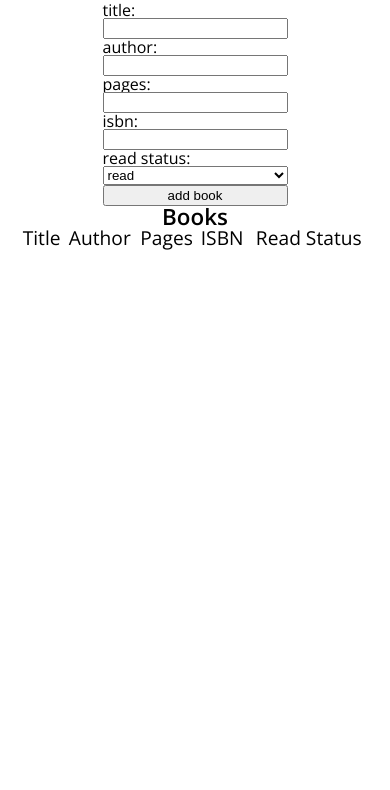
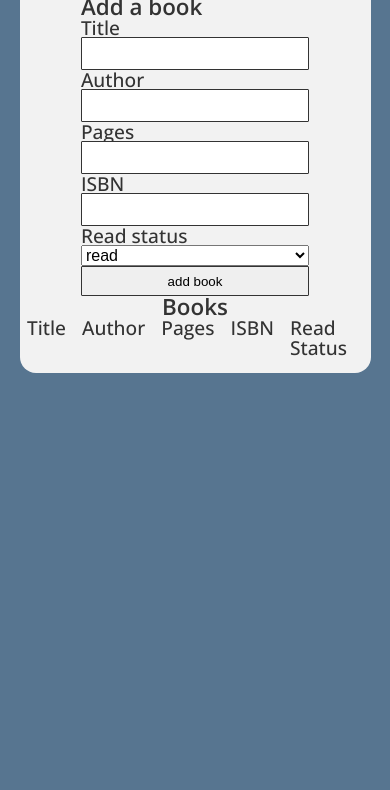
Before and after one commit to charlescyso/library, a plain HTML site: page index.html in a window 390 px wide. Shown: the part 46-836 px from the top of the page. Drawn offline with nearby package versions, Linux system fonts and the light colour scheme.

Commit message:
Add style, test for mobile responsiveness

```diff
--- a/index.html
+++ b/index.html
@@ -11,34 +11,36 @@
     <link rel="preconnect" href="https://fonts.gstatic.com" crossorigin>
     <link href="https://fonts.googleapis.com/css2?family=Open+Sans:wght@300;400;500;600;700&display=swap" rel="stylesheet">
 </head>
-<body class="ff-body">
+<body class="ff-body bg-accent-400">
     <!-- header -->
     <div class="container header">
-        <h1 class="fs-h1 fw-bold">My Library</h1>
+        <h1 class="fs-h1 fw-bold text-neutral-450">My Library</h1>
     </div>
+    <!-- book form and book list container -->
+    <div class="container side-by-side bg-neutral-450">
         <!-- book form -->
-    <div class="container book-form">
-        <h2 class="fs-h2 fw-semibold">Add a book</h2>
-        <form id="book-form">
+        <div class="book-form">
+            <h2 class="fs-h2 fw-semibold text-neutral-400">Add a book</h2>
+            <form class="text-neutral-400" id="book-form">
                 <div class="form-group">
-                <label for="title">title:</label>
-                <input type="text" id="title">
+                    <label class="fs-h3 fw-medium" for="title">Title</label>
+                    <input class="fs-body" type="text" id="title">
                 </div>
                 <div class="form-group">
-                <label for="author">author:</label>
-                <input type="text" id="author">
+                    <label class="fs-h3 fw-medium" for="author">Author</label>
+                    <input class="fs-body" type="text" id="author">
                 </div>
                 <div class="form-group">
-                <label for="pages">pages:</label>
-                <input type="number" id="pages">
+                    <label class="fs-h3 fw-medium" for="pages">Pages</label>
+                    <input class="fs-body" type="number" id="pages">
                 </div>
                 <div class="form-group">
-                <label for="isbn">isbn:</label>
-                <input type="number" id="isbn">
+                    <label class="fs-h3 fw-medium" for="isbn">ISBN</label>
+                    <input class="fs-body" type="number" id="isbn">
                 </div>
                 <div class="form-group">
-                <label for="read">read status:</label>
-                    <select id="read">
+                    <label class="fs-h3 fw-medium" for="read">Read status</label>
+                        <select class="fs-body" id="read">
                             <option value="read">read</option>
                             <option value="not read">not read</option>
                         </select>
@@ -49,10 +51,10 @@
             </form>
         </div>
         <!-- book list -->
-    <div class="container book-list">
-        <table>
+        <div class="book-list">
+            <table class="text-neutral-400">
                 <caption class="fs-h2 fw-semibold">Books</caption>
-            <thead class="fs-h3">
+                <thead class="fs-h3 fw-medium">
                     <tr>
                         <th>Title</th>
                         <th>Author</th>
@@ -66,6 +68,7 @@
                 </tbody>
             </table>
         </div>
+    </div>
 
     <script src="script.js"></script>
 </body>
--- a/script.js
+++ b/script.js
@@ -45,7 +45,7 @@ class UI {
         const div = document.createElement('div');
         div.className = `alert alert-${className}`;
         div.appendChild(document.createTextNode(message));
-        const container = document.querySelector('.container:nth-child(2)');
+        const container = document.querySelector('.book-form');
         const form = document.querySelector('#book-form');
         container.insertBefore(div, form);
 
--- a/style.css
+++ b/style.css
@@ -1,6 +1,7 @@
 :root {
     /* color */
-    --clr-neutral-400: hsl(0, 0%, 0%);
+    --clr-neutral-400: hsl(0, 0%, 20%);
+    --clr-neutral-450: hsl(0, 0%, 95%);
     --clr-neutral-500: hsl(0, 0%, 100%);
 
     --clr-accent-400: #577590;
@@ -38,29 +39,69 @@
     /* border: 1px solid red !important; */
 }
 
+/* body {
+    display: flex;
+    flex-direction: column;
+    height: 100vh;
+    justify-content: center;
+} */
+
+/* horizontal container */
 .container {
     width: clamp(320px, 90vw, 70rem);
-    margin: auto;
+    margin: 0 auto;
 }
 
 /* header container */
 
-/* book form container */
-.container.book-form {
+/* book form and book list container */
+.side-by-side {
     display: flex;
-    flex-direction: column;
-    align-items: center;
+    flex-wrap: wrap;
+    justify-content: center;
+
+    padding: 1rem;
+    border-radius: 1rem;
 }
 
+/* book form container */
 .form-group {
     display: flex;
     flex-direction: column;
 }
 
+
+input {
+    /* reset appearance */
+    -webkit-appearance: none;
+    -moz-appearance:    none;
+    appearance:         none;
+
+    border: 1px solid var(--clr-neutral-400);
+    border-radius: 1px;
+    padding: 0.4rem 0.6rem;
+}
+
 /* book list container */
-.container.book-list {
-    display: grid;
+.book-list {
+    flex-grow: 1;
+    flex-shrink: 3;
 }
+
+table {
+    width: 100%;
+}
+
+th,
+td {
+    padding: 0 0.5rem;
+    text-align: left;
+}
+
+th:nth-child(6) {
+    width: 0;
+}
+
 
 /* utility classes */
 
@@ -68,27 +109,33 @@
 .text-neutral-400 {
     color: var(--clr-neutral-400);
 }
+.text-neutral-450 {
+    color: var(--clr-neutral-450);
+}
 .text-neutral-500 {
     color: var(--clr-neutral-500);
 }
 .text-accent-400 {
     color: var(--clr-accent-400);
 }
-.text-neutral-500 {
+.text-accent-500 {
     color: var(--clr-accent-500);
 }
 
 /* background-color */
-.background-neutral-400 {
+.bg-neutral-400 {
     background-color: var(--clr-neutral-400);
 }
-.background-neutral-500 {
+.bg-neutral-450 {
+    background-color: var(--clr-neutral-450);
+}
+.bg-neutral-500 {
     background-color: var(--clr-neutral-500);
 }
-.background-accent-400 {
+.bg-accent-400 {
     background-color: var(--clr-accent-400);
 }
-.background-neutral-500 {
+.bg-accent-500 {
     background-color: var(--clr-accent-500);
 }
 
```
Lines whose indentation alone changed are shown as unchanged.
